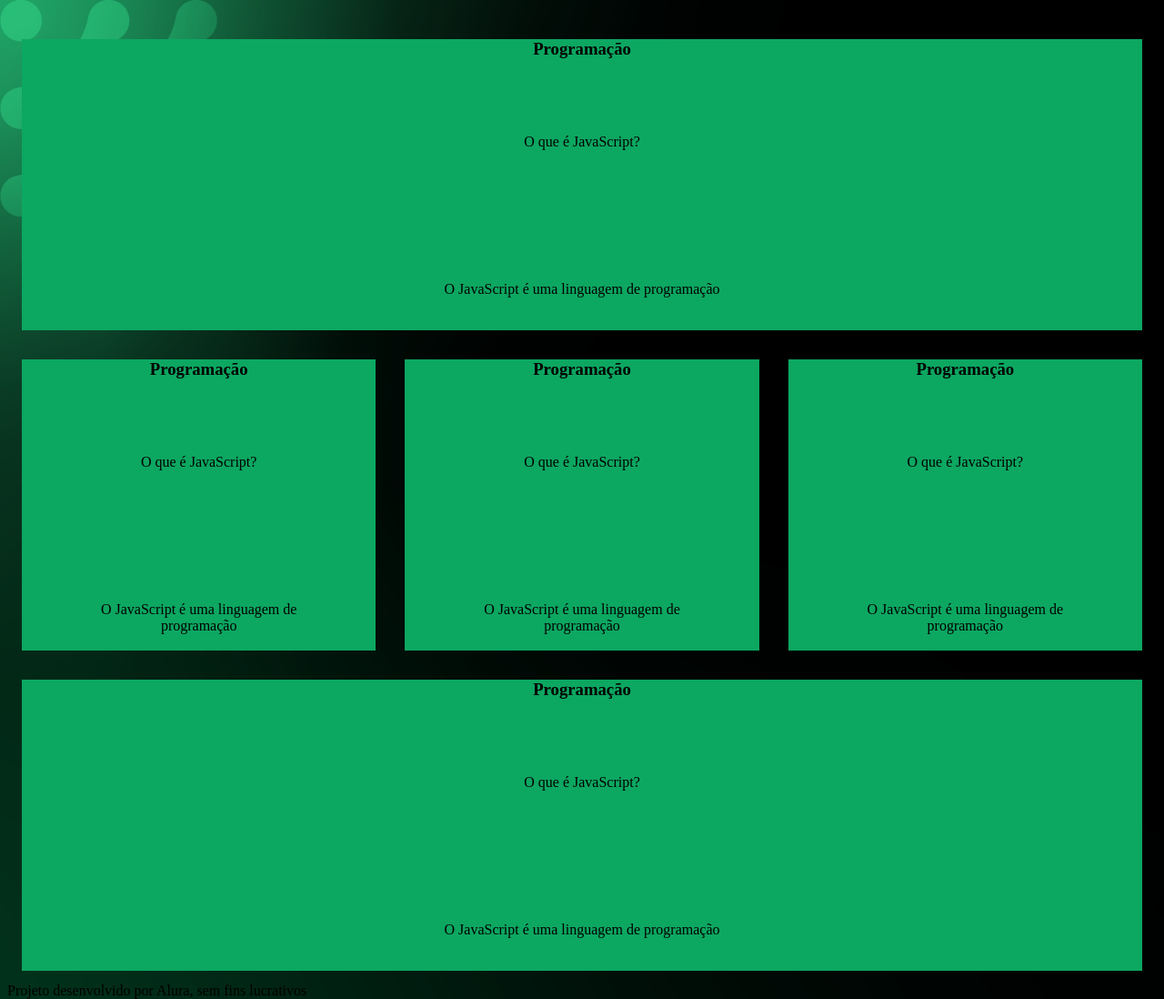
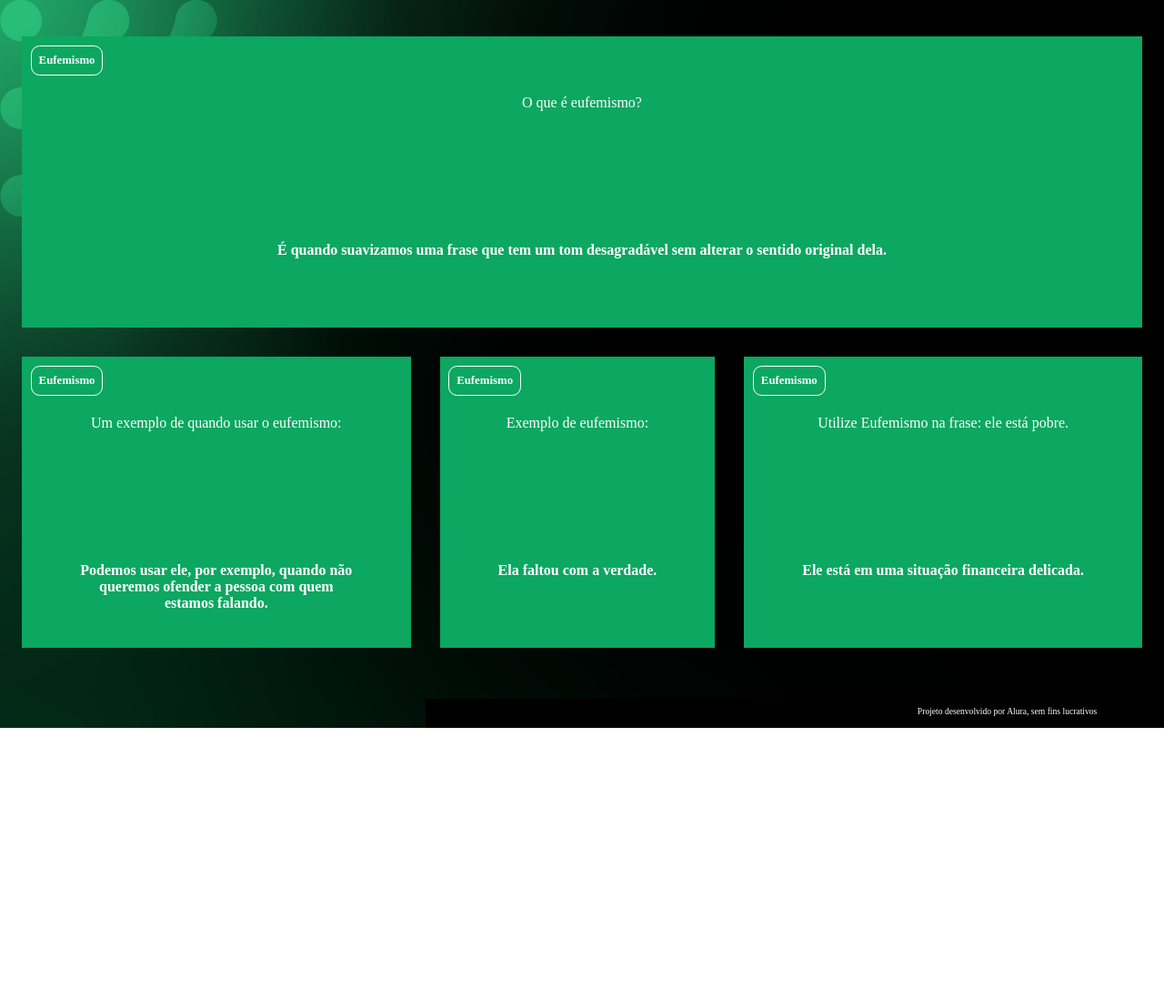
Before and after one commit to jaque08/flashcards, a plain HTML site: page index.html in a window 1280 px wide. Shown: the top 1098 px of the page at 91% size. After the commit the page ends 800 px from the top, so only its background shows below. Drawn offline with Linux system fonts and the light colour scheme; a web font is replaced by a local one.

Commit message:
coloquei as perguntas e as respostas

```diff
--- a/index.html
+++ b/index.html
@@ -11,12 +11,12 @@
         <section id="container">
 <article class="cartao">
                 <div class="cartao__conteudo">
-                    <h3>Programação</h3>
+                    <h3>Eufemismo</h3>
                     <div class="cartao__conteudo__pergunta">
-                        <p>O que é JavaScript?</p>
+                        <p>O que é eufemismo?</p>
                     </div>
                     <div class="cartao__conteudo__resposta">
-                        <p>O JavaScript é uma linguagem de programação</p>
+                        <p>É quando suavizamos uma frase que tem um tom desagradável sem alterar o sentido original dela.</p>
                     </div>
                 </div>
  </article>
@@ -24,48 +24,42 @@
     <section id="container">
 <article class="cartao">
             <div class="cartao__conteudo">
-                    <h3>Programação</h3>
+                <h3>Eufemismo</h3>
                 <div class="cartao__conteudo__pergunta">
-                        <p>O que é JavaScript?</p>
+                    <p>Um exemplo de quando usar o eufemismo:</p>
                 </div>
                 <div class="cartao__conteudo__resposta">
-                        <p>O JavaScript é uma linguagem de programação</p>
+                    <p>Podemos usar ele, por exemplo, quando não queremos ofender a pessoa com quem estamos falando.</p>
                 </div>
             </div>
 </article>
+<main>
+    <section id="container">
 <article class="cartao">
             <div class="cartao__conteudo">
-        <h3>Programação</h3>
+                <h3>Eufemismo</h3>
                 <div class="cartao__conteudo__pergunta">
-            <p>O que é JavaScript?</p>
+                    <p>Exemplo de  eufemismo:</p>
                 </div>
                 <div class="cartao__conteudo__resposta">
-            <p>O JavaScript é uma linguagem de programação</p>
+                    <p>Ela faltou com a verdade.</p>
                 </div>
             </div>
 </article>
+<main>
+    <section id="container">
 <article class="cartao">
             <div class="cartao__conteudo">
-        <h3>Programação</h3>
+                <h3>Eufemismo</h3>
                 <div class="cartao__conteudo__pergunta">
-            <p>O que é JavaScript?</p>
+                    <p>Utilize Eufemismo na frase: ele está pobre.</p>
                 </div>
                 <div class="cartao__conteudo__resposta">
-            <p>O JavaScript é uma linguagem de programação</p>
+                    <p>Ele está em uma situação financeira delicada.</p>
                 </div>
             </div>
 </article>
-<article class="cartao">
-    <div class="cartao__conteudo">
-        <h3>Programação</h3>
-        <div class="cartao__conteudo__pergunta">
-            <p>O que é JavaScript?</p>
-        </div>
-        <div class="cartao__conteudo__resposta">
-            <p>O JavaScript é uma linguagem de programação</p>
-        </div>
-    </div>
-</article>
+
  </section>
     </main>
     <footer>
--- a/styles.css
+++ b/styles.css
@@ -29,3 +29,39 @@ body {
   .cartao__conteudo p {
     padding: 4rem;
   }
+
+  .cartao__conteudo h3 {
+    color: var(--text-color);
+    border: 1px solid var(--text-color);
+    text-align: left;
+    padding: 0.5rem;
+    position: absolute;
+    margin: 0.6rem;
+    border-radius: 0.6rem;
+    font-size: 1vw;
+  }
+
+  .cartao__conteudo__pergunta p {
+    color: var(--text-color);
+    font-weight: 500;
+  }
+  .cartao__conteudo__resposta p {
+    color: var(--text-color);
+    font-weight: 700;
+  }
+
+
+  footer {
+    background-color: black;
+    color: white;
+    position:fixed;
+    bottom: 0;
+    width: 100%;
+    height: 2rem;
+  }
+
+  footer p {
+    text-align: center;
+    font-size: 0.6rem;
+    margin-top: 0.5rem;
+  }
```
Lines whose indentation alone changed are shown as unchanged.
